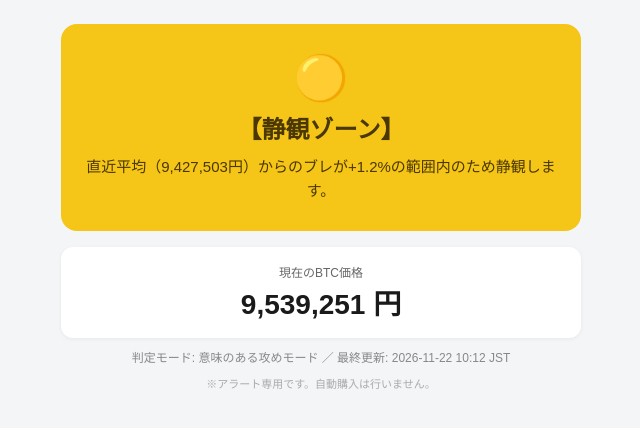
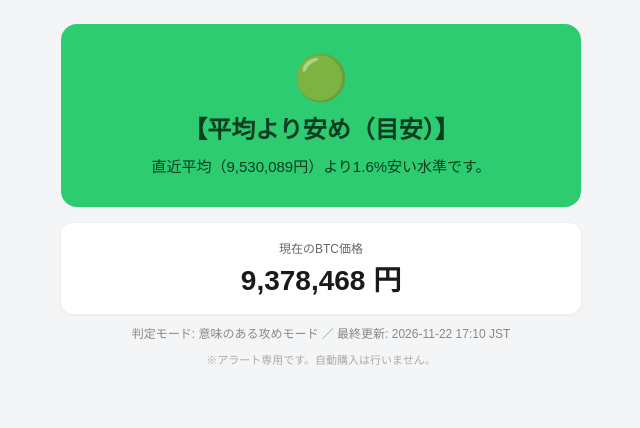
Before and after one commit to daikiogita0708-lab/btc-signal, a plain HTML site: page index.html in a window 1280 px wide. Shown: the whole page, without its empty margins (319-959 px from the left). Drawn offline with Linux system fonts and the light colour scheme.

Commit message:
deploy: 9c5f194a92c3b9793984be2215e75f92f0efc8b5

```diff
--- a/index.html
+++ b/index.html
@@ -7,7 +7,7 @@
 <title>ビットコイン価格チェック（攻めモード）</title>
 <style>
   body { margin: 0; padding: 24px 16px; background: #f4f5f7; font-family: sans-serif; color: #1a1a1a; }
-  .card { max-width: 480px; margin: 0 auto; background: #f5c518; color: #4a3800; border-radius: 16px; padding: 28px 20px; text-align: center; }
+  .card { max-width: 480px; margin: 0 auto; background: #2ecc71; color: #0b3d20; border-radius: 16px; padding: 28px 20px; text-align: center; }
   .emoji { font-size: 44px; }
   .title { font-size: 24px; font-weight: 700; margin: 6px 0 10px; }
   .reason { font-size: 15px; line-height: 1.6; }
@@ -20,15 +20,15 @@
 </head>
 <body>
   <div class="card">
-    <div class="emoji">🟡</div>
-    <div class="title">【静観ゾーン】</div>
-    <div class="reason">直近平均（9,427,503円）からのブレが+1.2%の範囲内のため静観します。</div>
+    <div class="emoji">🟢</div>
+    <div class="title">【平均より安め（目安）】</div>
+    <div class="reason">直近平均（9,530,089円）より1.6%安い水準です。</div>
   </div>
   <div class="price">
     <div class="label">現在のBTC価格</div>
-    <div class="value">9,539,251 円</div>
+    <div class="value">9,378,468 円</div>
   </div>
-  <div class="meta">判定モード: 意味のある攻めモード ／ 最終更新: 2026-11-22 10:12 JST</div>
+  <div class="meta">判定モード: 意味のある攻めモード ／ 最終更新: 2026-11-22 17:10 JST</div>
   <div class="note">※アラート専用です。自動購入は行いません。</div>
 </body>
 </html>
```
